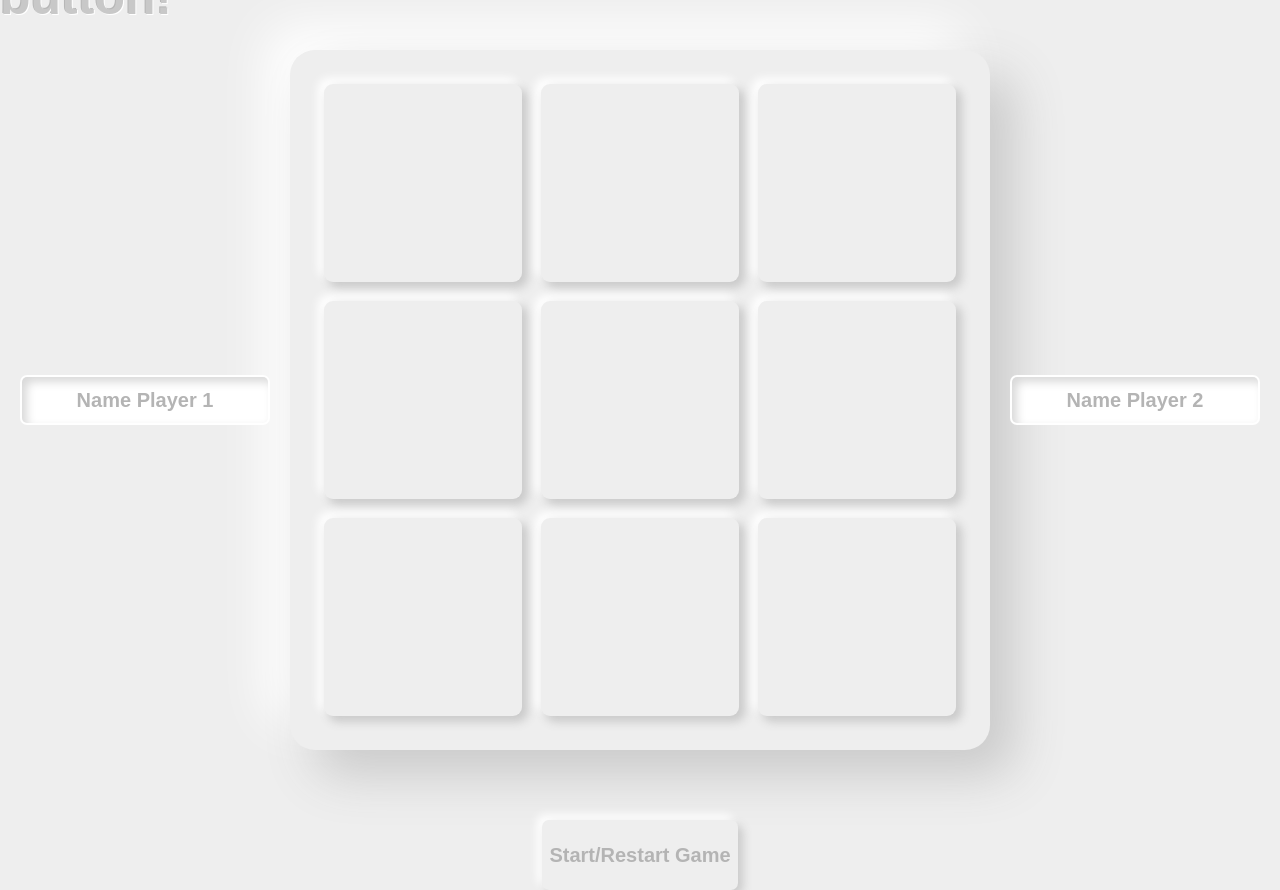
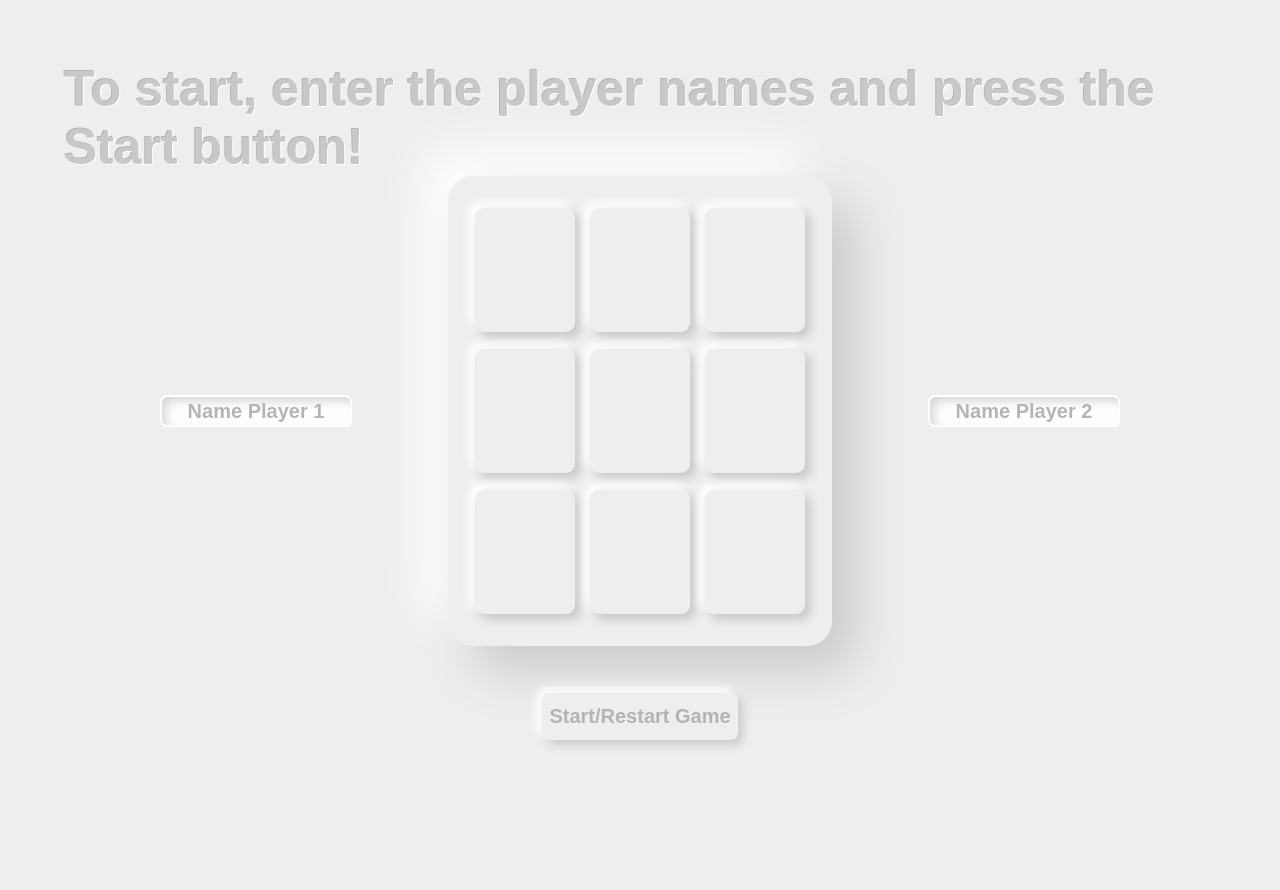
Before and after one commit to BunnyTheLifeguard/tictactoe, a website: page index.html in a window 1280 px wide. After the commit the page ends 800 px from the top, so only its background shows below. Drawn offline with Linux system fonts and the light colour scheme.

Commit message:
Removed some fixed sizes

```diff
--- a/style.css
+++ b/style.css
@@ -14,13 +14,15 @@ body {
 
 .container {
   display: grid;
+  height: 85%;
+  width: 90%;
   grid-template-rows: 2fr 10fr 1fr 1fr;
-  grid-template-columns: repeat(3, 1fr);
+  grid-template-columns: 1fr 1fr 1fr;
 }
 
 .board {
-  height: 700px;
-  width: 700px;
+  height: auto;
+  width: auto;
   border-radius: 25px;
   background: #eee;
   box-shadow: 25px 25px 50px #cacaca, -25px -25px 50px #fff;
@@ -31,8 +33,8 @@ body {
 }
 
 .board * {
-  height: 200px;
-  width: 200px;
+  height: 80%;
+  width: 80%;
   border-radius: 10px;
   background: #eee;
   box-shadow: 5px 5px 10px #cacaca, -5px -5px 10px #fff;
@@ -107,12 +109,11 @@ body {
   font-weight: bold;
   font-size: 20px;
   color: rgb(180, 180, 180);
-  /* text-shadow: 1px 1px white, -1px -1px #b6b6b6; */
 }
 
 .player {
-  height: 50px;
-  width: 250px;
+  height: 7%;
+  width: 50%;
   border-color: transparent;
   border-radius: 7px;
   background: #fff;
```
